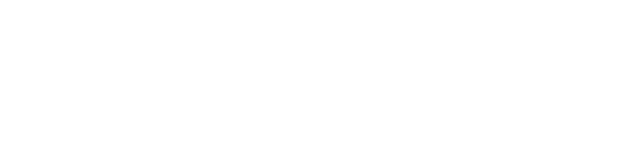
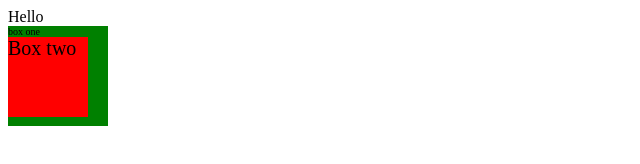
Before and after one commit to SuhelKhanCA/CSS-Apna-College, a plain HTML site: page Level -3/index.html in a window 1280 px wide. Shown: the whole page, without its empty margins (0-640 px from the left). Drawn offline with Linux system fonts and the light colour scheme.

Commit message:
relative units in css

```diff
--- a/Level -3/index.html
+++ b/Level -3/index.html
@@ -3,9 +3,32 @@
 <head>
     <meta charset="UTF-8">
     <meta name="viewport" content="width=device-width, initial-scale=1.0">
-    <title>Document</title>
+    <title>Level in CSS - relative</title>
+
+    <style>
+        #box1{
+            height: 100px;
+            width: 100px;
+            background-color: green;
+            font-size: 10px;
+        }
+        #box2{
+
+            width: 30%;
+            background-color: red;
+            font-size: 2em;
+            width: 5rem;
+            height: 10vh;
+        }
+    </style>
 </head>
 <body>
-
+    Hello
+    <div id="box1">
+        box one
+        <div id="box2">
+            Box two
+        </div>
+    </div>
 </body>
 </html>
```
